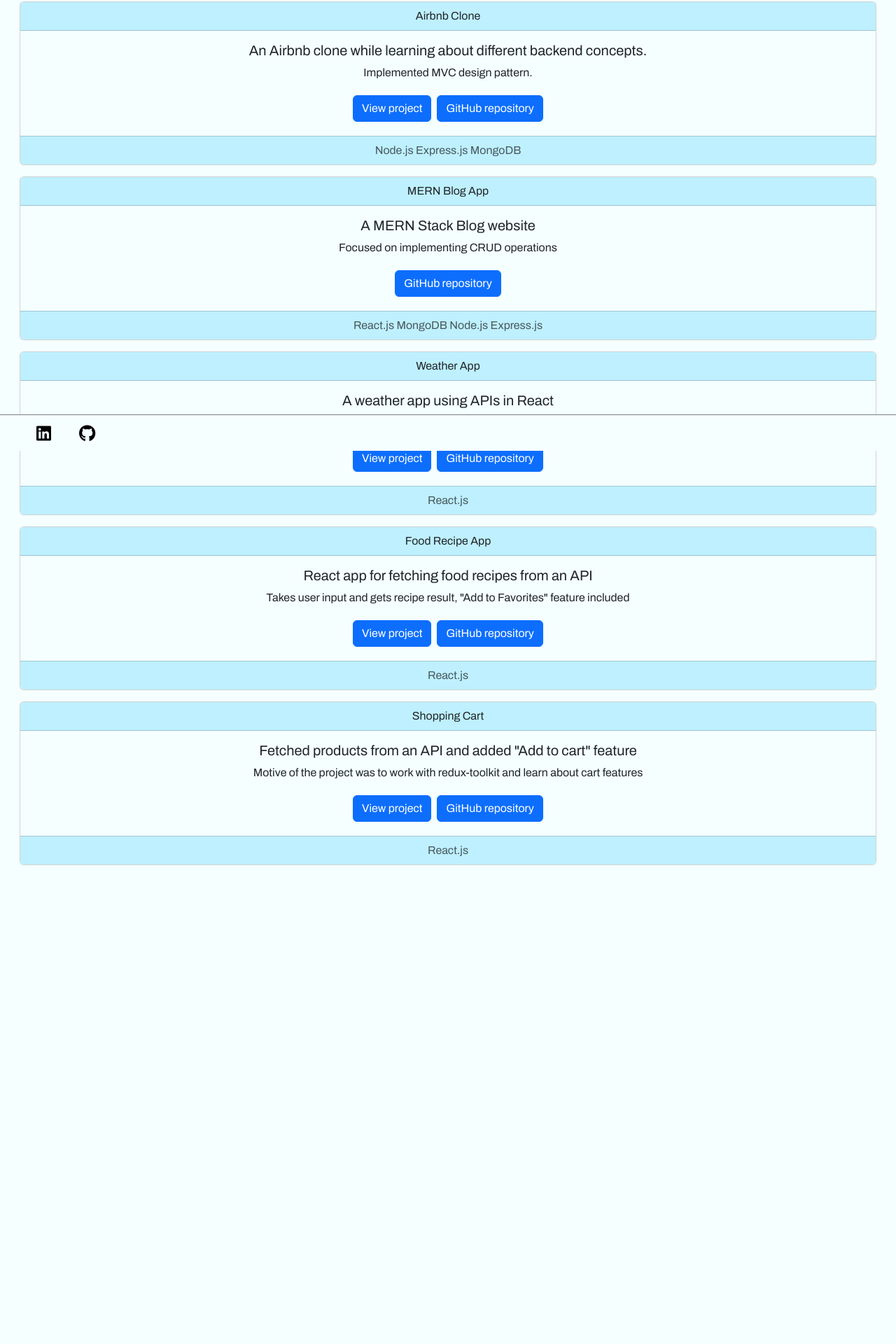
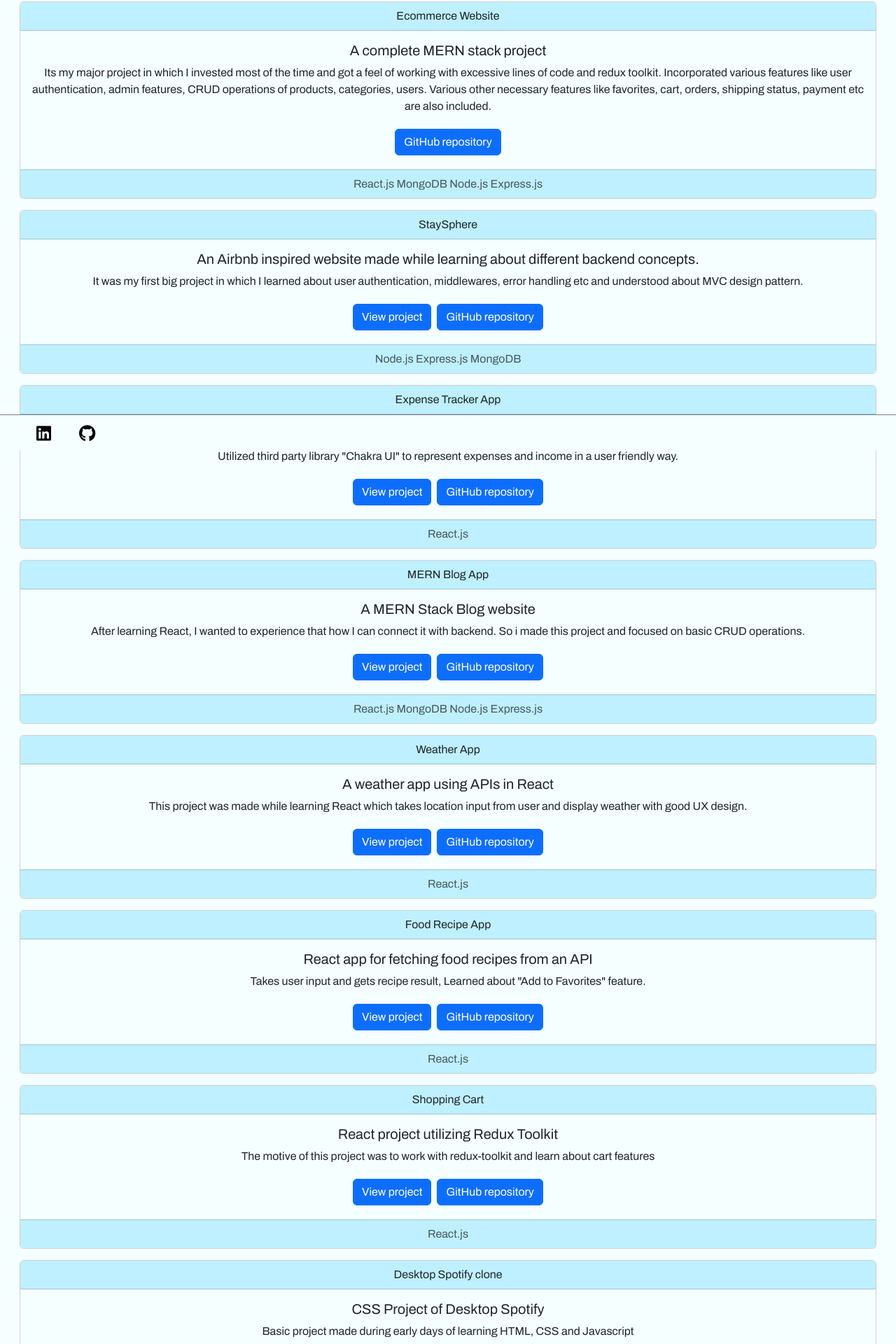
Before and after one commit to ManasMahajan2003/Portfolio, a React (Vite) app: page /projects in a window 1280 px wide. Shown: the part 156-2076 px from the top of the page at 70% size. Before the commit the page ends 1460 px from the top, so only its background shows below. Built offline with nearby package versions, Linux system fonts and the light colour scheme.

Commit message:
Projects upload

```diff
--- a/src/pages/Contact.jsx
+++ b/src/pages/Contact.jsx
@@ -4,7 +4,7 @@
         <div className="container ">
             <h2>If you have any thoughts, suggestions, or just want to chat about coding , I'm all ears</h2>
             <br /><br />
-            <h4>Feel free to mail on: <i>manasmahajan1209@gmail.com</i></h4>
+            <h4>Feel free to mail on: <i><a href="mailto:manasmahajan1209@gmail.com">manasmahajan1209@gmail.com</a></i></h4>
         </div>
     </section>
   )
--- a/src/pages/Projects.jsx
+++ b/src/pages/Projects.jsx
@@ -6,22 +6,41 @@
   return (
     <Container fluid>
       <div className='projects-heading-container'><h2 className='projects-heading'>My Projects</h2></div>
-
       <Card className="text-center mb-3">
-        <Card.Header><b>Airbnb Clone</b></Card.Header>
+        <Card.Header><b>Ecommerce Website</b></Card.Header>
         <Card.Body>
-          <Card.Title>An Airbnb clone while learning about different backend concepts.</Card.Title>
-          <Card.Text>Implemented MVC design pattern.</Card.Text>
+          <Card.Title>A complete MERN stack project</Card.Title>
+          <Card.Text>Its my major project in which I invested most of the time and got a feel of working with excessive lines of code and redux toolkit. Incorporated various features like user authentication, admin features, CRUD operations of products, categories, users. Various other necessary features like favorites, cart, orders, shipping status, payment etc are also included.  </Card.Text>
+          <Button href="https://github.com/ManasMahajan2003/Ecommerce-Website" variant="primary" className="m-1">GitHub repository</Button>
+        </Card.Body>
+        <Card.Footer className="text-muted">React.js MongoDB Node.js Express.js</Card.Footer>
+      </Card>
+      <Card className="text-center mb-3">
+        <Card.Header><b>StaySphere</b></Card.Header>
+        <Card.Body>
+          <Card.Title>An Airbnb inspired website made while learning about different backend concepts.</Card.Title>
+          <Card.Text>It was my first big project in which I learned about user authentication, middlewares, error handling etc and understood about MVC design pattern.</Card.Text>
           <Button href="https://airbnb-clone-g9gj.onrender.com" variant="primary" className="m-1">View project</Button>
           <Button href="https://github.com/ManasMahajan2003/Wanderlust" variant="primary" className="m-1">GitHub repository</Button>
         </Card.Body>
-        <Card.Footer className="text-muted">Node.js  Express.js MongoDB</Card.Footer>
+        <Card.Footer className="text-muted">Node.js Express.js MongoDB</Card.Footer>
+      </Card>
+      <Card className="text-center mb-3">
+        <Card.Header><b>Expense Tracker App</b></Card.Header>
+        <Card.Body>
+          <Card.Title>Expense Tracking Application for daily usage</Card.Title>
+          <Card.Text>Utilized third party library "Chakra UI" to represent expenses and income in a user friendly way.</Card.Text>
+          <Button href="https://expense-tracker-app-three-azure.vercel.app/" variant="primary" className="m-1">View project</Button>
+          <Button href="https://github.com/ManasMahajan2003/Expense-Tracker-App" variant="primary" className="m-1">GitHub repository</Button>
+        </Card.Body>
+        <Card.Footer className="text-muted">React.js</Card.Footer>
       </Card>
       <Card className="text-center mb-3">
         <Card.Header><b>MERN Blog App</b></Card.Header>
         <Card.Body>
           <Card.Title>A MERN Stack Blog website</Card.Title>
-          <Card.Text>Focused on implementing CRUD operations</Card.Text>
+          <Card.Text>After learning React, I wanted to experience that how I can connect it with backend. So i made this project and focused on basic CRUD operations.</Card.Text>
+          <Button href="https://mern-blog-roan.vercel.app/" variant="primary" className="m-1">View project</Button>
           <Button href="https://github.com/ManasMahajan2003/MERN_BLOG" variant="primary" className="m-1">GitHub repository</Button>
         </Card.Body>
         <Card.Footer className="text-muted">React.js MongoDB Node.js Express.js</Card.Footer>
@@ -30,7 +49,7 @@
         <Card.Header><b>Weather App</b></Card.Header>
         <Card.Body>
           <Card.Title>A weather app using APIs in React</Card.Title>
-          <Card.Text>Takes location input from user and display weather with good UX design</Card.Text>
+          <Card.Text> This project was made while learning React which takes location input from user and display weather with good UX design. </Card.Text>
           <Button href="https://weather-application-gray-phi.vercel.app/" variant="primary" className="m-1">View project</Button>
           <Button href="https://github.com/ManasMahajan2003/Weather-Application" variant="primary" className="m-1">GitHub repository</Button>
         </Card.Body>
@@ -40,7 +59,7 @@
         <Card.Header><b>Food Recipe App</b></Card.Header>
         <Card.Body>
           <Card.Title>React app for fetching food recipes from an API</Card.Title>
-          <Card.Text>Takes user input and gets recipe result, "Add to Favorites" feature included</Card.Text>
+          <Card.Text>Takes user input and gets recipe result, Learned about "Add to Favorites" feature.</Card.Text>
           <Button href="https://food-recipe-app-pi-ten.vercel.app/" variant="primary" className="m-1">View project</Button>
           <Button href="https://github.com/ManasMahajan2003/FoodRecipe-App" variant="primary" className="m-1">GitHub repository</Button>
         </Card.Body>
@@ -49,13 +68,24 @@
       <Card className="text-center mb-3">
         <Card.Header><b>Shopping Cart</b></Card.Header>
         <Card.Body>
-          <Card.Title>Fetched products from an API and added "Add to cart" feature</Card.Title>
-          <Card.Text>Motive of the project was to work with redux-toolkit and learn about cart features</Card.Text>
+          <Card.Title>React project utilizing Redux Toolkit</Card.Title>
+          <Card.Text>The motive of this project was to work with redux-toolkit and learn about cart features</Card.Text>
           <Button href="https://shopping-cart-seven-ashy.vercel.app/" variant="primary" className="m-1">View project</Button>
           <Button href="https://github.com/ManasMahajan2003/ShoppingCart" variant="primary" className="m-1">GitHub repository</Button>
         </Card.Body>
         <Card.Footer className="text-muted">React.js</Card.Footer>
       </Card>
+      <Card className="text-center mb-3">
+        <Card.Header><b>Desktop Spotify clone</b></Card.Header>
+        <Card.Body>
+          <Card.Title>CSS Project of Desktop Spotify</Card.Title>
+          <Card.Text>Basic project made during early days of learning HTML, CSS and Javascript</Card.Text>
+          <Button href="https://manasmahajan2003.github.io/Spotify-clone/" variant="primary" className="m-1">View project</Button>
+          <Button href="https://github.com/ManasMahajan2003/Spotify-clone" variant="primary" className="m-1">GitHub repository</Button>
+        </Card.Body>
+        <Card.Footer className="text-muted">HTMl CSS</Card.Footer>
+      </Card>
+
     </Container>
   );
 };
```
